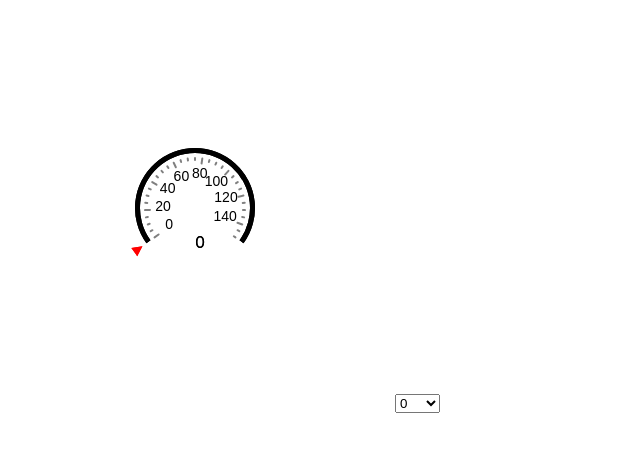
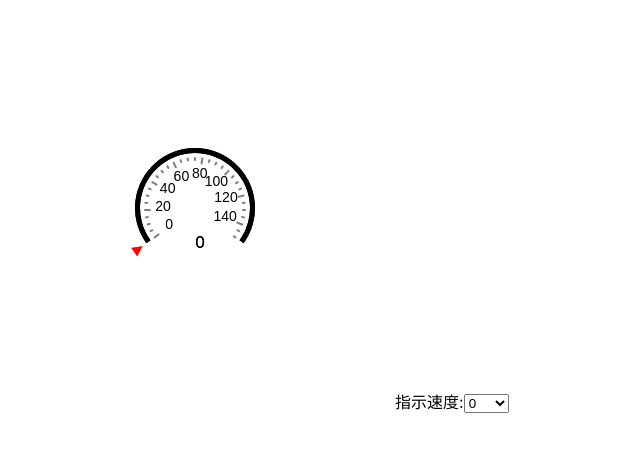
Before and after one commit to shirokuro-bit/atc-meter, a React (Vite) app: page / in a window 1280 px wide. Shown: the top 452 px of the page, without its empty margins (13-653 px from the left). Built offline with nearby package versions, Linux system fonts and the light colour scheme.

Commit message:
PageSpeed Insights対策 不要なCSSを削除 metaタグのdescriptionを付与 selectタグのlabelを付与

```diff
--- a/index.html
+++ b/index.html
@@ -5,6 +5,7 @@
     <link rel="icon" type="image/svg+xml" href="/vite.svg" />
     <meta name="viewport" content="width=device-width, initial-scale=1.0" />
     <title>ATC-Meter</title>
+    <meta name="description" content="鉄道の保安装置であるATCを搭載車両の速度計を模したものです。指示速度が変化した際の現示ベルの音をお楽しみください">
     <!-- Google tag (gtag.js) -->
     <script async src="https://www.googletagmanager.com/gtag/js?id=G-80RHQ3JXWB"></script>
     <script>
--- a/src/features/SpeedMeter/SpeedMeter.tsx
+++ b/src/features/SpeedMeter/SpeedMeter.tsx
@@ -117,9 +117,11 @@ const SpeedMeter = () => {
   return (
     <>
       <svg width={width} height={height} ref={svgRef}/>
-      <select onChange={event => handleSpeedChange(Number(event.target.value))}>
-        {[...Array(13)].map((_, index) => <option key={index}>{index * 10}</option>)}
-      </select>
+      <label>指示速度:
+        <select onChange={event => handleSpeedChange(Number(event.target.value))}>
+          {[...Array(13)].map((_, index) => <option key={index}>{index * 10}</option>)}
+        </select>
+      </label>
     </>
   );
 }
--- a/src/index.css
+++ b/src/index.css
@@ -4,8 +4,6 @@
   font-weight: 400;
 
   color-scheme: light dark;
-  color: rgba(255, 255, 255, 0.87);
-  /*background-color: #242424;*/
 
   font-synthesis: none;
   text-rendering: optimizeLegibility;
```
